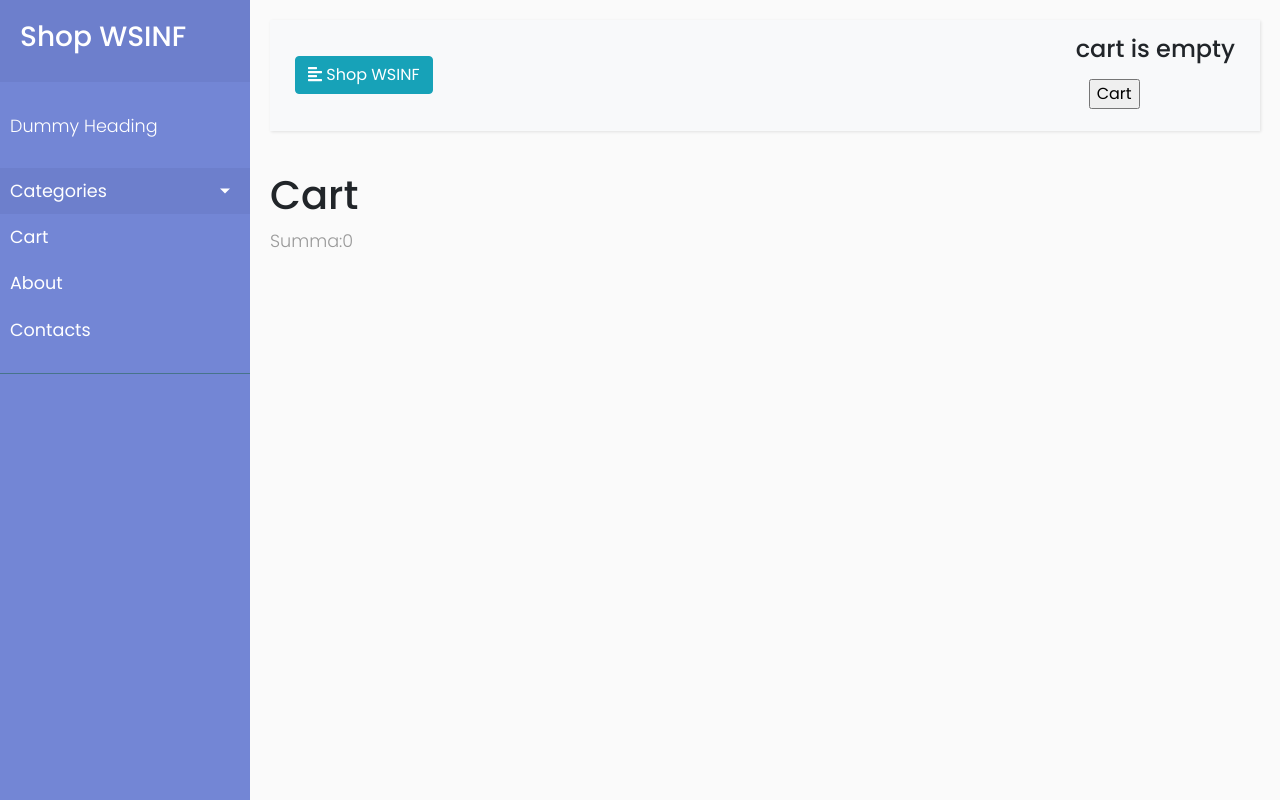
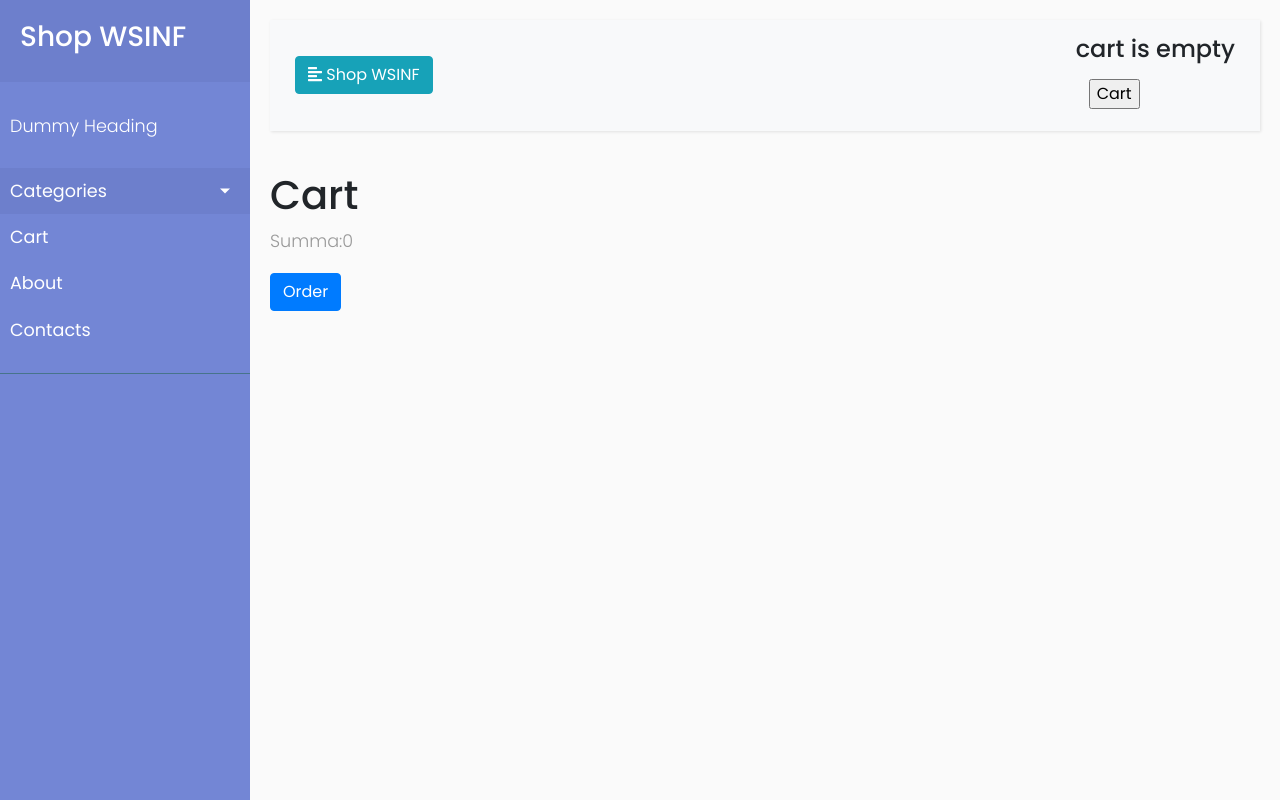
Before and after one commit to AlieksieievYurii/ShopDjango, a Django app: page /cart/ in a window 1280 px wide. Run offline with Django 3.2, Linux system fonts and the light colour scheme; data comes from the database, SQL or seed files in the repository; data that the repository does not hold is empty; some libraries are stand-ins or nearby versions.

Commit message:
Add cart.html

```diff
--- a/shop/templates/shop/cart.html
+++ b/shop/templates/shop/cart.html
@@ -9,10 +9,17 @@
 		<h4>Count:{{ item.product.count }}</h4>
 		<h4>Price for one: {{ item.product.product.price }}</h4>
 		<h4>Price for {{ item.count }}: {{ item.price_for_all }}</h4>
+		<form action="/remove_from_cart/{{ item.product.product.id }}/" method='DELETE'>
+			{% csrf_token %}
+        	<button class="btn btn-primary" type='submit'>Remove</button>
+        </form>
 	</div>
 {% endfor %}
 
 <div>
 	<p>Summa:{{ summa }}</p>
+	<form action="/order/" method='GET'>
+        	<button class="btn btn-primary" type='submit'>Order</button>
+    </form>
 </div>
 {% endblock content %}
```
